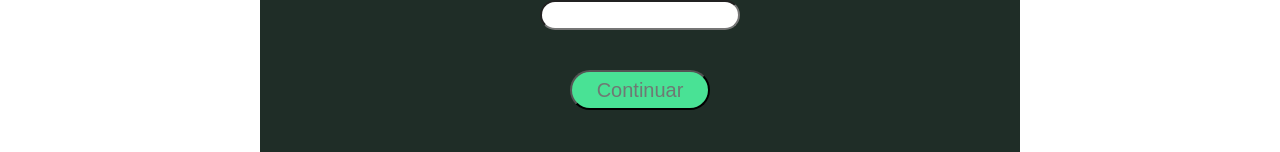
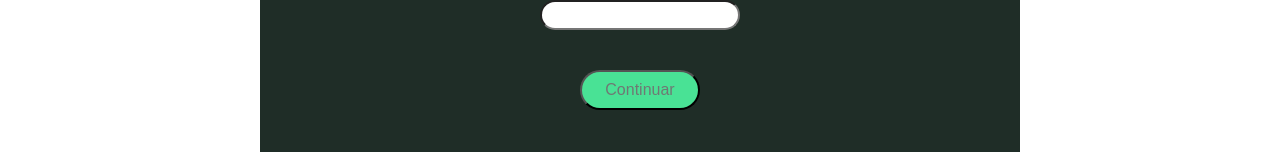
Before and after one commit to ICEI-PUC-Minas-PMV-SI/pmv-si-2022-2-e1-proj-web-t3-orientacao-emprestimos, a plain HTML site: page login.html in a window 1280 px wide. Shown: the part 521-673 px from the top of the page. Drawn offline with Linux system fonts and the light colour scheme.

Commit message:
Update style.css

```diff
--- a/style/style.css
+++ b/style/style.css
@@ -289,8 +289,8 @@ input{
     color: #6f7974;
     border-radius: 30px;
     height: 40px;
-    width: 140px;
-    font-size: 100%;
+    width: 120px;
+    font-size: 80%;
     transition: all 0.5s;
     cursor: pointer;
 }
```
